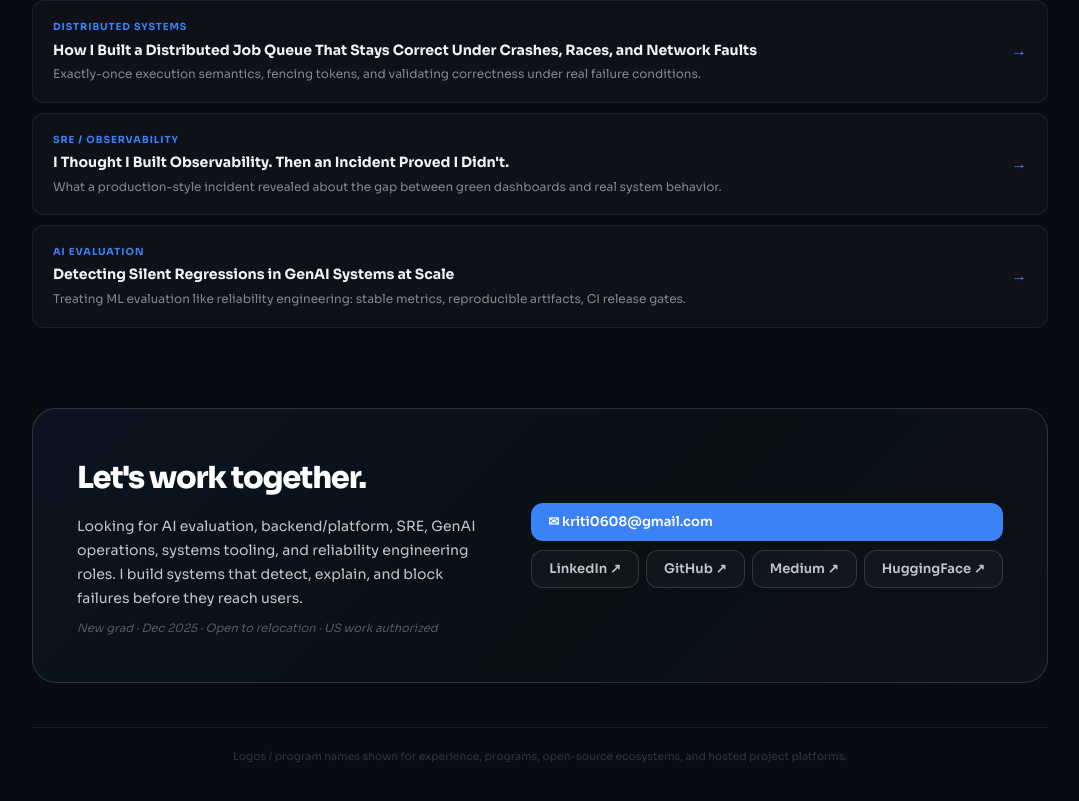
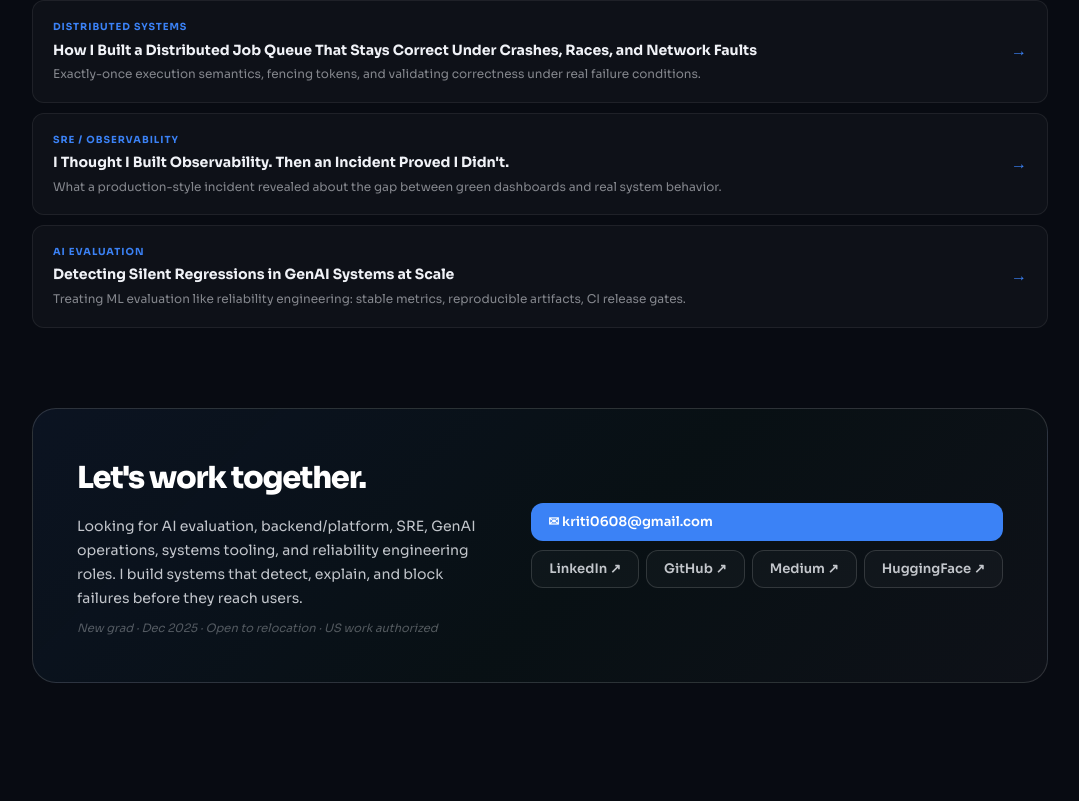
Before and after one commit to kritibehl/kriti-portfolio, a Next.js app: page / in a window 1280 px wide. Shown: the part 10219-11020 px from the top of the page, without its empty margins (100-1179 px from the left). Built offline with nearby package versions, Linux system fonts and the light colour scheme; a web font is replaced by a local one.

Commit message:
feat: redesign — proof-first hero, interview topics, selected evidence, flagship/supporting hierarchy, SVG project visuals

```diff
--- a/src/app/page.tsx
+++ b/src/app/page.tsx
@@ -834,9 +834,7 @@ export default function Home() {
         </div>
       </section>
 
-      <div className="footer-note rev">
-        Logos / program names shown for experience, programs, open-source ecosystems, and hosted project platforms.
-      </div>
+
 
     </div>
   );
```
